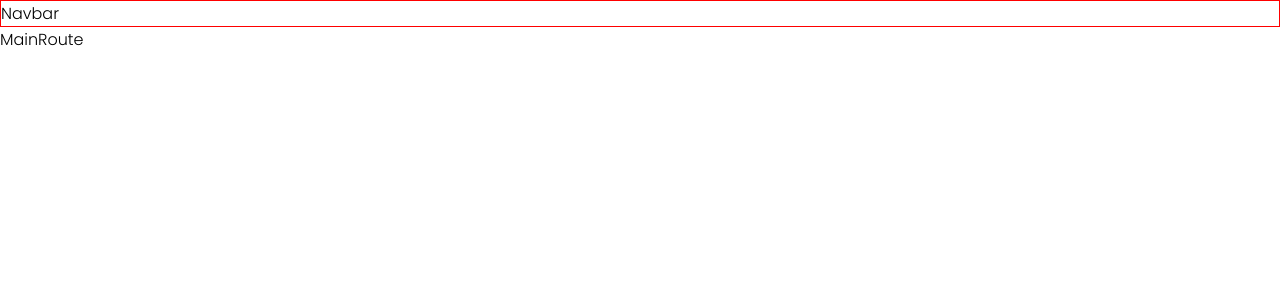
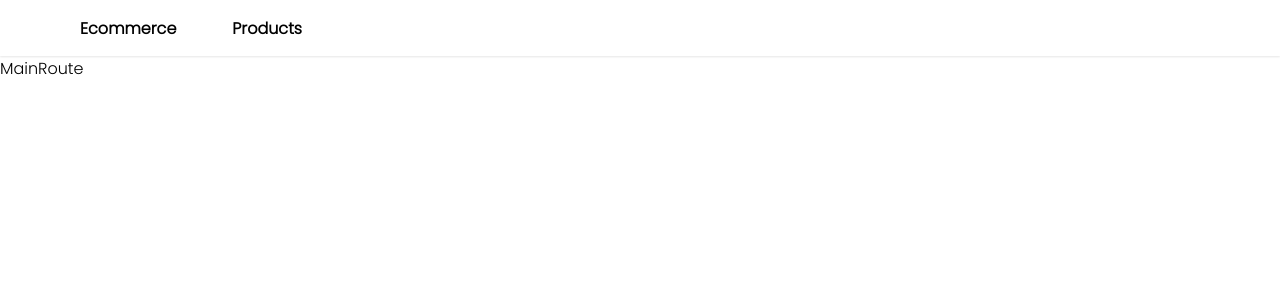
Before and after one commit to krishukr01/Ecommerce, a React (Vite) app in the folder Ecommerce/: page / in a window 1280 px wide. Shown: the top 300 px of the page. Built offline with nearby package versions, Linux system fonts and the light colour scheme.

Commit message:
Navbar UI : modification

```diff
--- a/Ecommerce/src/components/Navbar/Navbar.jsx
+++ b/Ecommerce/src/components/Navbar/Navbar.jsx
@@ -1,6 +1,23 @@
-import style from "./Navbar.module.css";
+import { Link } from "react-router-dom";
+
+import styles from "./Navbar.module.css";
+
 const Navbar = () => {
-  return <div className={style.nav_container}>Navbar</div>;
+  return (
+    <div className={styles.navContainer}>
+      <div className={styles.logo_container}>
+        <Link to="/">Ecommerce</Link>
+      </div>
+
+      <div className={styles.link_container}>
+        <Link to="/products">Products</Link>
+      </div>
+
+      <div className={styles.cart_container}>
+        <Link to="/cart"> {/* <CartIcon itemCount={cart.length} /> */}</Link>
+      </div>
+    </div>
+  );
 };
 
 export default Navbar;
--- a/Ecommerce/src/components/Navbar/Navbar.module.css
+++ b/Ecommerce/src/components/Navbar/Navbar.module.css
@@ -1,3 +1,34 @@
-.nav_container{
-    border: 1px solid red;
+.navContainer {
+  height: 3.5rem;
+  width: 100vw;
+  display: flex;
+  gap: 3.5rem;
+  font-weight: bolder;
+  box-shadow: rgba(0, 0, 0, 0.1) 0px 1px 2px 0px;
 }
+
+.link_container,
+.cart_container,
+.logo_container {
+  display: flex;
+  justify-content: center;
+  align-items: center;
+}
+
+.logo_container {
+  padding-left: 5rem;
+}
+
+.cart_container {
+  margin-left: auto;
+  margin-right: 7rem;
+  gap: 1rem;
+}
+
+.link_container a,
+.cart_container a,
+.logo_container a {
+  text-decoration: none;
+  color: inherit;
+  outline: none;
+}
```
